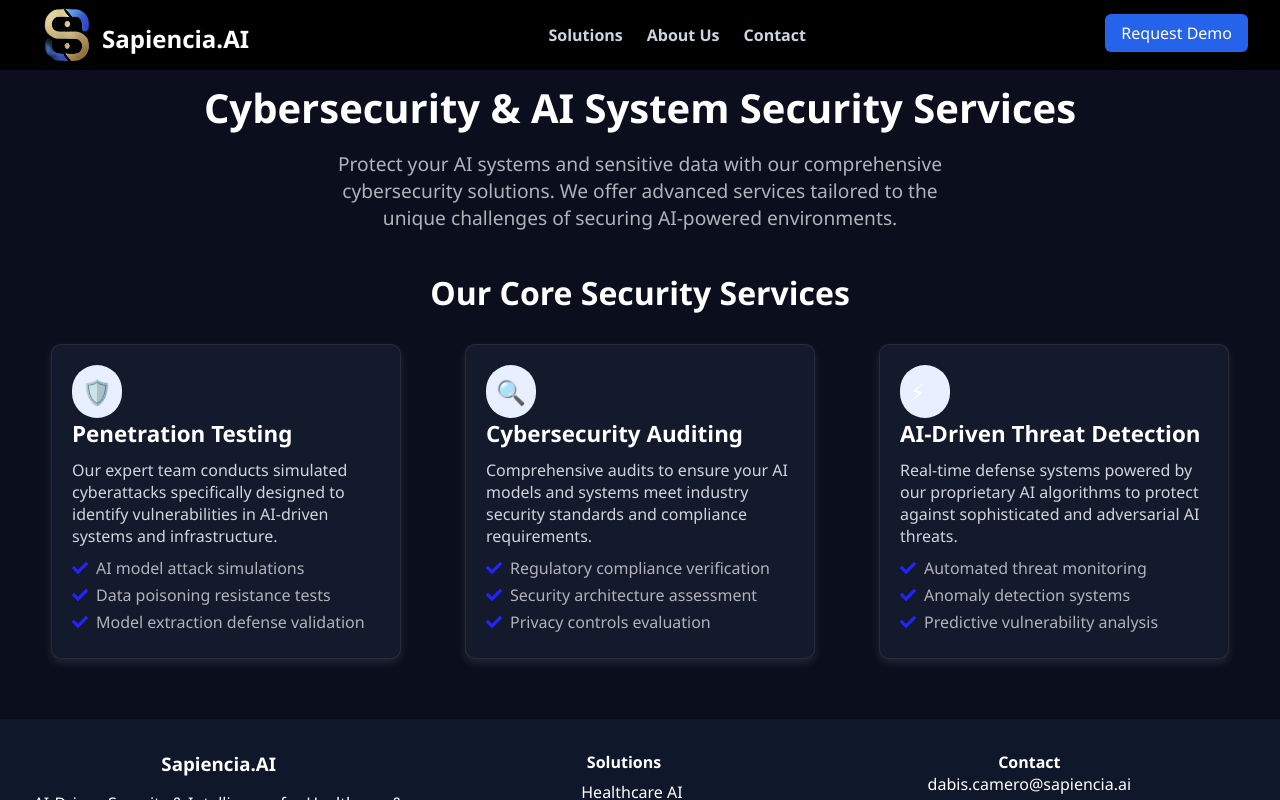
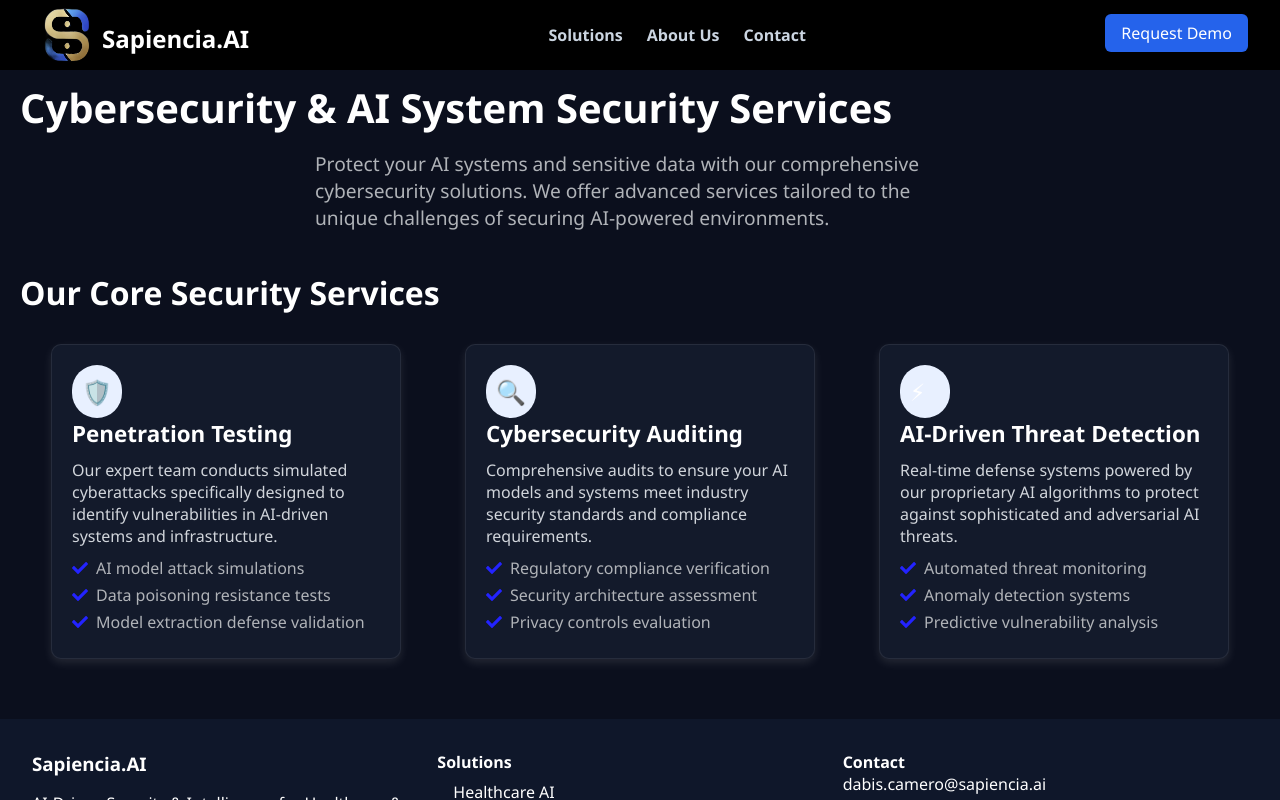
Before and after one commit to PratheekshaSudhir/Sapiencia_Recent, a React (Create React App) app: page /cybersecurity in a window 1280 px wide. Built offline with nearby package versions, Linux system fonts and the light colour scheme.

Commit message:
footer in cybersecurity page modified

```diff
--- a/src/pages/Cybersecurity.css
+++ b/src/pages/Cybersecurity.css
@@ -1,12 +1,15 @@
 /* Cybersecurity Section */
 .cybersecurity-container {
+  display: flex;
+  flex-direction: column;
+  min-height: 100vh;
   background-color: #0b0f1d;
   color: #ffffff;
-  text-align: center;
 }
 
 .cybersecurity-section {
   padding: 60px 20px;
+  flex:1;
 }
 
 .cybersecurity-title {
--- a/src/pages/Cybersecurity.js
+++ b/src/pages/Cybersecurity.js
@@ -1,8 +1,8 @@
 import React from "react";
 import Navbar from "../components/Navbar";
-import Footer from "../components/Footer";
 import AnimatedBackground from "../components/AnimatedBackground";
 import "./Cybersecurity.css";
+import Footer from "../components/Footer";
 import { FaCheck } from "react-icons/fa";
 
 const Cybersecurity = () => {
```
